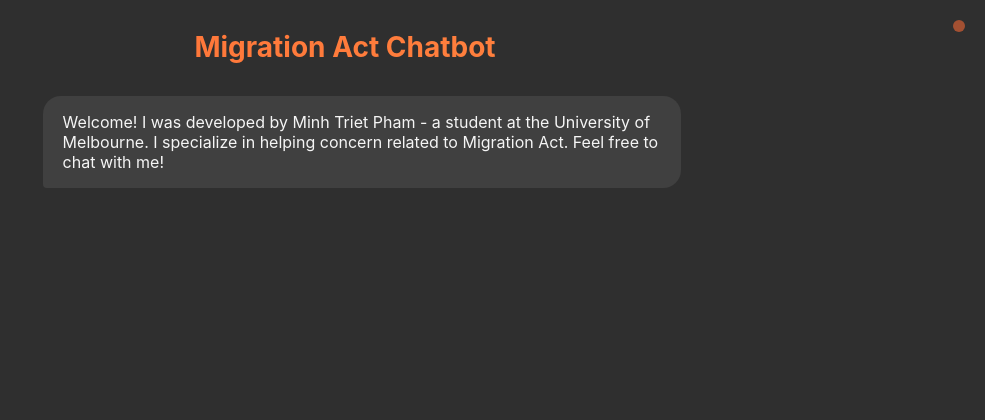
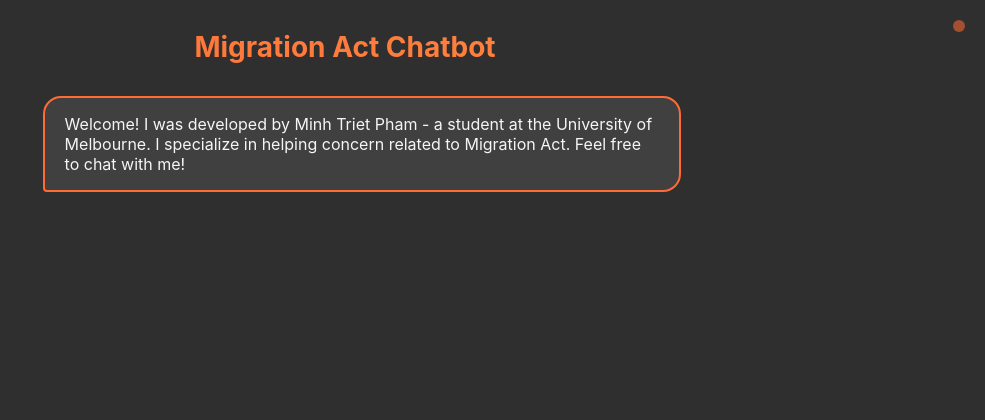
Before and after one commit to minhtrietcancode/rag-migration-law-chatbot, a Flask app: page / in a window 1280 px wide. Shown: the top 420 px of the page, without its empty margins (295-1280 px from the left). Run offline with Flask 3, Linux system fonts and the light colour scheme.

Commit message:
update: make border welcome message in orange

```diff
--- a/frontend/static/styles.css
+++ b/frontend/static/styles.css
@@ -217,7 +217,7 @@ body {
     color: #f5f5f5;
     margin: 0 auto 30px 5%;
     padding: 16px 20px;
-    border: none;
+    border: 2px solid #ff6b35;
     border-radius: 18px;
     border-bottom-left-radius: 4px;
     background-color: #404040;
```
